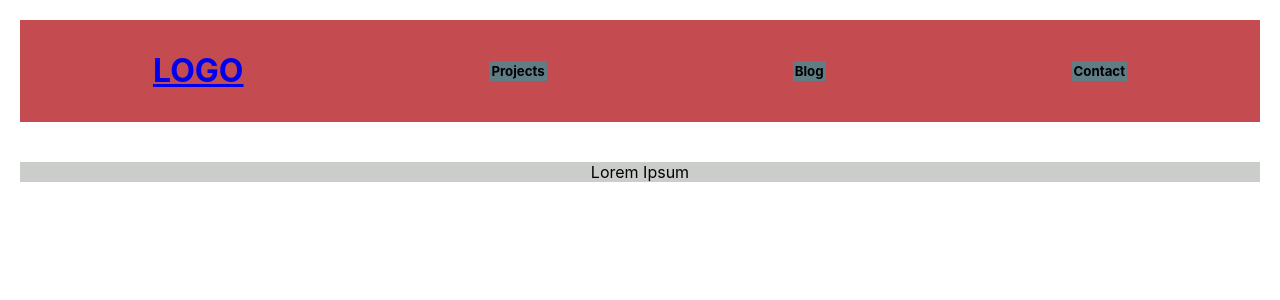
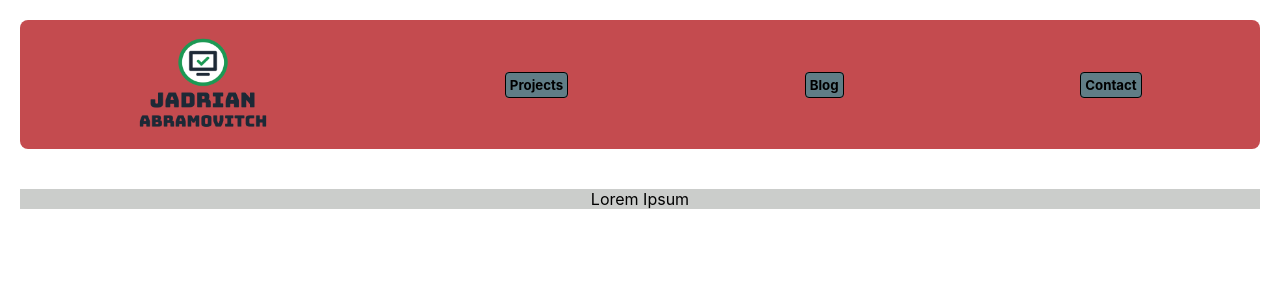
Before and after one commit to jadrian-abramovitch/Portfolio, a React (Create React App) app: page / in a window 1280 px wide. Shown: the top 300 px of the page. Built offline with nearby package versions, Linux system fonts and the light colour scheme.

Commit message:
adding logos and rounding assets

```diff
--- a/src/App.js
+++ b/src/App.js
@@ -1,9 +1,9 @@
 import './App.css';
 import Header from './components/Header';
 import TextBox from './components/TextBox';
-import Projects from './components/Projects';
-import Contact from './components/Contact';
-import Blog from './components/Blog';
+import Projects from './views/Projects';
+import Contact from './views/Contact';
+import Blog from './views/Blog';
 import {BrowserRouter as Router, Route} from 'react-router-dom';
 
 function App() {
--- a/src/components/Header.js
+++ b/src/components/Header.js
@@ -1,13 +1,14 @@
 import NavButton from './NavButton';
+import logo from '../static/logo.png'
 
 const Header = () => {
     return(
-        <div style = {divStyle}>
-            <header>
+        <div style={divStyle}>
+            <header style={{borderRadius: '8px'}}>
                 <div class='grid-container'>
                     <div class='grid-item'>
                         <a href="/">
-                            <h1>LOGO</h1>
+                            <img src={logo} alt={'logo'} style={logoStyle} />
                         </a>
                     </div>
                     <div class='grid-item'>
@@ -29,4 +30,9 @@ const divStyle = {
     padding: '20px',
 };
 
+const logoStyle = {
+    width: '130px',
+    height: '125px'
+}
+
 export default Header;
--- a/src/components/NavButton.js
+++ b/src/components/NavButton.js
@@ -4,10 +4,11 @@ const NavButton = ({ name, color, link, backgroundColor }) => {
     const buttonStyle = {
         backgroundColor: backgroundColor,
         color: color,
-        border: 'none',
         cursor: 'pointer',
-        padding: '2px',
-        textDecoration: 'none'
+        padding: '4px',
+        textDecoration: 'none',
+        borderRadius: '4px',
+        border: '1px solid black'
     };
 
     return(
--- a/src/index.css
+++ b/src/index.css
@@ -15,7 +15,6 @@ code {
 Header {
   color: black;
   background-color: #C44B4F;
-  padding: 10px;
 }
 
 .grid-container {
```
Also changed, not shown: src/static/logo.png (added), src/views/Blog.js (renamed from src/components/Blog.js), src/views/Contact.js (renamed from src/components/Contact.js), src/views/Projects.js (renamed from src/components/Projects.js).
